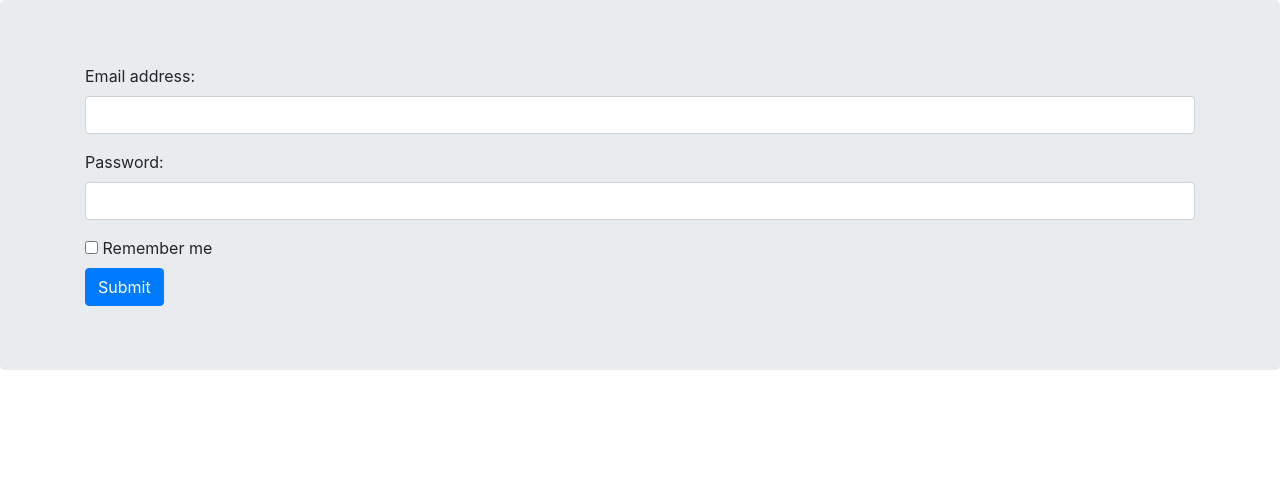
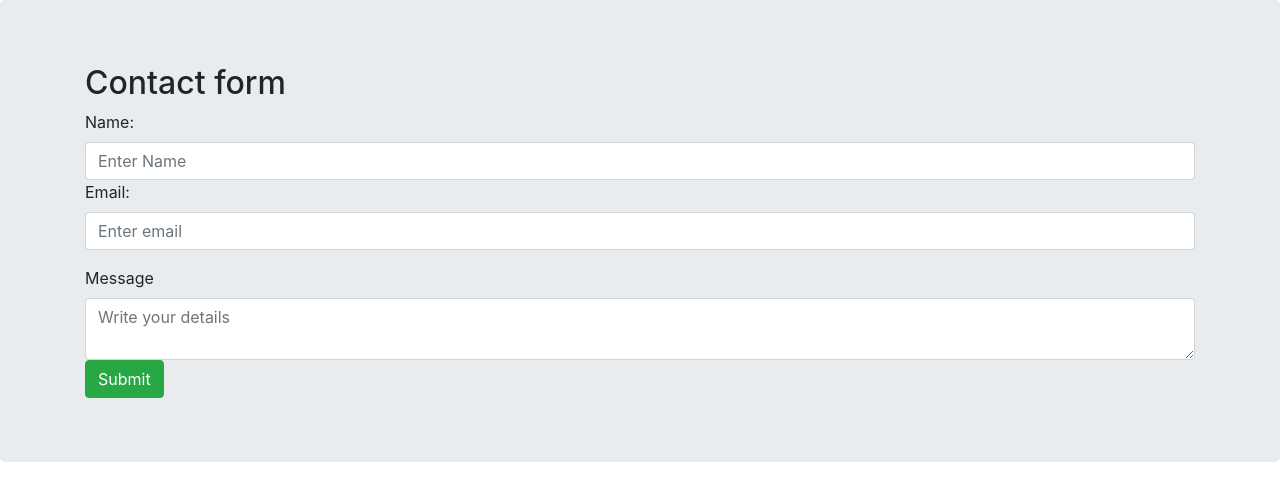
Before and after one commit to Sudan20215/Responsive_Portfolio, a plain HTML site: page contact.html in a window 1280 px wide. Drawn offline with nearby package versions, Linux system fonts and the light colour scheme.

Commit message:
message box added

```diff
--- a/contact.html
+++ b/contact.html
@@ -12,22 +12,21 @@
 <body>
     <div class="jumbotron">
     <div class="container">
-    <form action="/action_page.php">
-        <div class="form-group">
-          <label for="email">Email address:</label>
-          <input type="email" class="form-control" id="email">
-        </div>
-        <div class="form-group">
-          <label for="pwd">Password:</label>
-          <input type="password" class="form-control" id="pwd">
-        </div>
-        <div class="checkbox">
-          <label><input type="checkbox"> Remember me</label>
-        </div>
-        <button type="submit" class="btn btn-primary">Submit</button>
-      </form>
+        <h2>Contact form</h2>
+          <div class="form-group">
+          <label for="email">Name:</label>
+            <input type="Name" class="form-control" id="Name" placeholder="Enter Name" name="Name">
+            <label for="email">Email:</label>
+            <input type="email" class="form-control" id="email" placeholder="Enter email" name="email">
+          </div>
+          <label for="Name">Message</label>
+          <textarea name="career[message]" class="form-control" tabindex="4"
+          placeholder="Write your details" required></textarea>
+          <button type="submit" class="btn btn-success">Submit</button>
+        </form>
+      </div>
     </div>
-</div>
+
 
 </body>
 </html>
```
